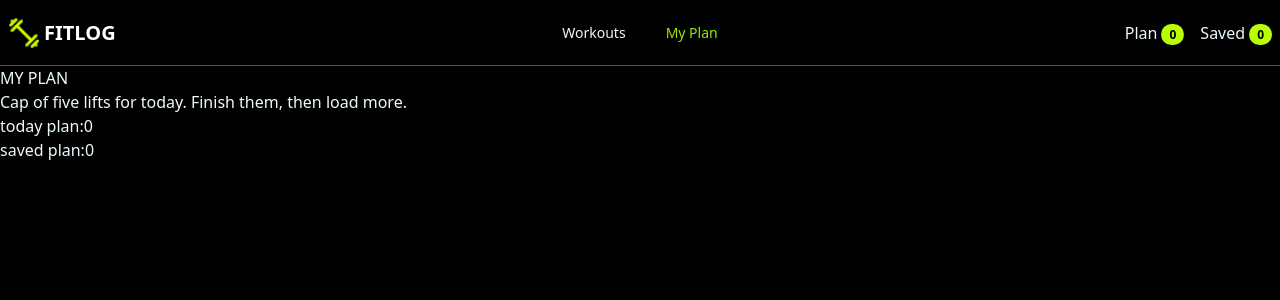
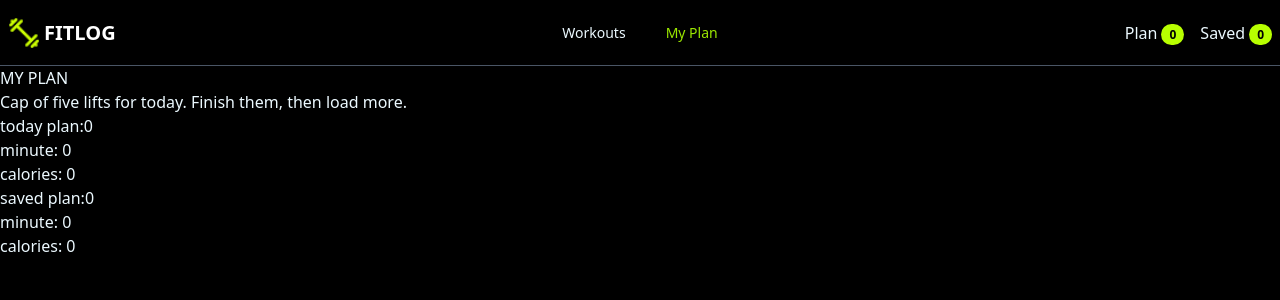
Before and after one commit to nimurovi/fit-log, a Next.js app: page /myplan in a window 1280 px wide. Shown: the top 300 px of the page. Built offline with nearby package versions, Linux system fonts and the light colour scheme.

Commit message:
calories and minute calculation part done

```diff
--- a/src/app/myplan/page.tsx
+++ b/src/app/myplan/page.tsx
@@ -4,7 +4,8 @@ import React, { useContext } from 'react';
 
 
 const MyPlanPage = () => {
-        const { savedPlan, todaysPlan }: PlanContextType = useContext(PlanContext);
+    const {minute,calories, savedPlan, todaysPlan }: PlanContextType = useContext(PlanContext);
+
 
     return (
         <div>
@@ -13,8 +14,18 @@ const MyPlanPage = () => {
                 <p>Cap of five lifts for today. Finish them, then load more.</p>
             </div>
             <div>
-                <h1>today plan:{todaysPlan.length}</h1>
-                <h1>saved plan:{savedPlan.length}</h1>
+                <div>
+                    <h1>today plan:{todaysPlan.length}</h1>
+                    <h1>minute: {todaysPlan.reduce((total, plan) => total + plan.duration, 0)}</h1>
+                    <h1>calories: {todaysPlan.reduce((total, plan) => total + plan.caloriesBurned, 0)}</h1>
+                </div>
+                <div>
+                    <h1>saved plan:{savedPlan.length}</h1>
+                    <h1>minute: {savedPlan.reduce((total, plan) => total + plan.duration, 0)}</h1>
+                    <h1>calories: {savedPlan.reduce((total, plan) => total + plan.caloriesBurned, 0)}</h1>
+                </div>
+
+
             </div>
         </div>
     );
--- a/src/components/plandetails/SavedBtn.tsx
+++ b/src/components/plandetails/SavedBtn.tsx
@@ -8,10 +8,15 @@ type  SavedBtnProps = {
 
 const SavedBtn = ({ plan }: SavedBtnProps) => {
     const { savedPlan, setSavedPlan } = useContext(PlanContext);
+
     const handleAddToSaved = () => {
+        if (savedPlan.some((saved) => saved.id === plan.id)) {
+            return;
+        }
+        setSavedPlan([...savedPlan, plan]);
 
-        setSavedPlan([...savedPlan, plan])
     }
+
     return (
         <div>
             <button
--- a/src/components/plandetails/TodaysPlanBtn.tsx
+++ b/src/components/plandetails/TodaysPlanBtn.tsx
@@ -8,10 +8,15 @@ type TodaysPlanBtnProps = {
 
 const TodaysPlanBtn = ({ plan }: TodaysPlanBtnProps) => {
     const { todaysPlan, setTodaysPlan } = useContext(PlanContext);
+
     const handleAddToTodaysPlan = () => {
+        if (todaysPlan.some((saved) => saved.id === plan.id)) {
+            return;
+        }
+        setTodaysPlan([...todaysPlan, plan]);
 
-        setTodaysPlan([...todaysPlan, plan])
     }
+
     return (
         <div>
             <button
--- a/src/context/PlanContext.tsx
+++ b/src/context/PlanContext.tsx
@@ -7,13 +7,22 @@ export type PlanContextType = {
     setTodaysPlan: React.Dispatch<React.SetStateAction<jimType[]>>;
     savedPlan: jimType[];
     setSavedPlan: React.Dispatch<React.SetStateAction<jimType[]>>;
+    minute: number;
+    setMinute: React.Dispatch<React.SetStateAction<number>>;
+    calories: number;
+    setCalories: React.Dispatch<React.SetStateAction<number>>;
+
 }
 
 export const PlanContext = createContext<PlanContextType>({
     todaysPlan: [],
     setTodaysPlan: () => {},
     savedPlan: [],
-    setSavedPlan: () => {}
+    setSavedPlan: () => {},
+    minute: 0,
+    setMinute: () => {},
+    calories: 0,
+    setCalories: () => {},
 });
 
 export default function PlanProvider({
@@ -23,12 +32,18 @@ export default function PlanProvider({
 }) {
     const [todaysPlan,setTodaysPlan] = useState<jimType[]>([]);
     const [savedPlan,setSavedPlan] = useState<jimType[]>([]);
+    const [minute,setMinute] = useState<number>(0);
+    const [calories,setCalories] = useState<number>(0);
 
     const planValue={
         todaysPlan,
         setTodaysPlan,
         savedPlan,
-        setSavedPlan
+        setSavedPlan,
+        minute,
+        setMinute,
+        calories,
+        setCalories
     }
 
   return <PlanContext.Provider value={planValue}>{children}</PlanContext.Provider>
```
Also changed, not shown: src/components/shared/Navbar.tsx (indentation only).
